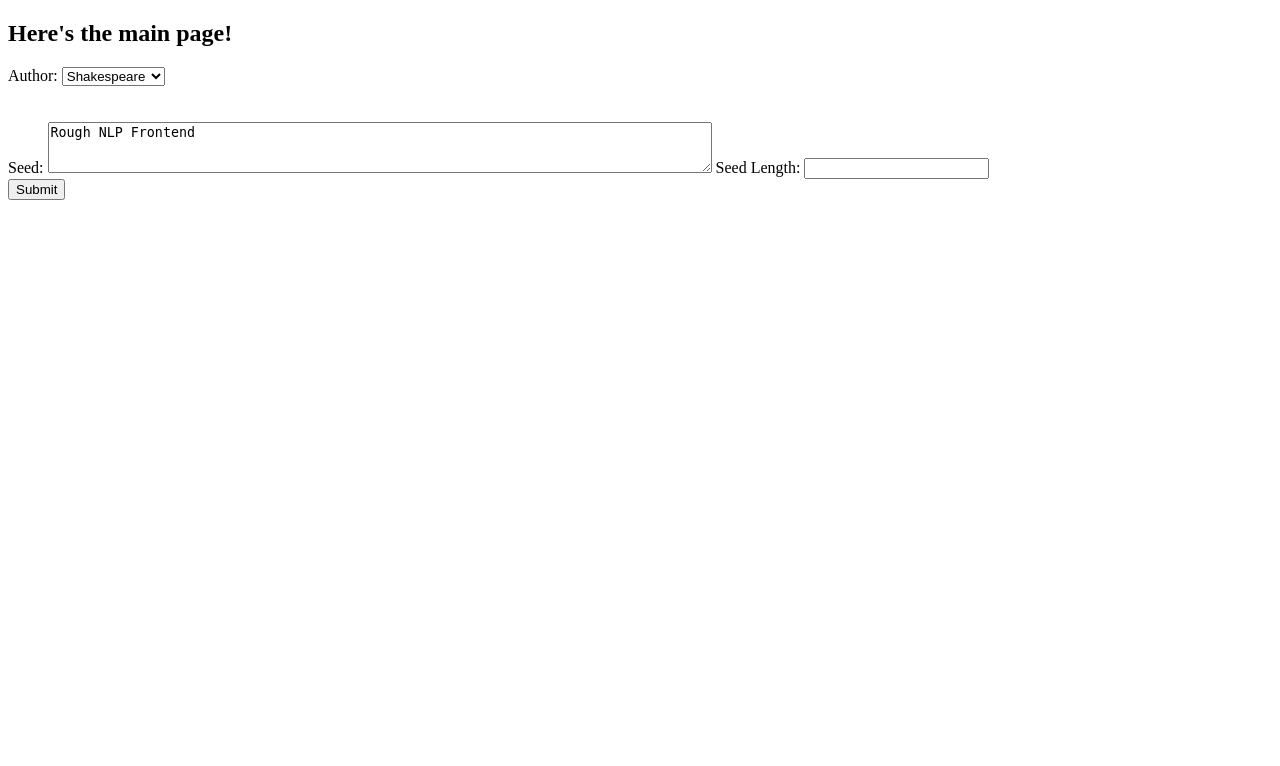
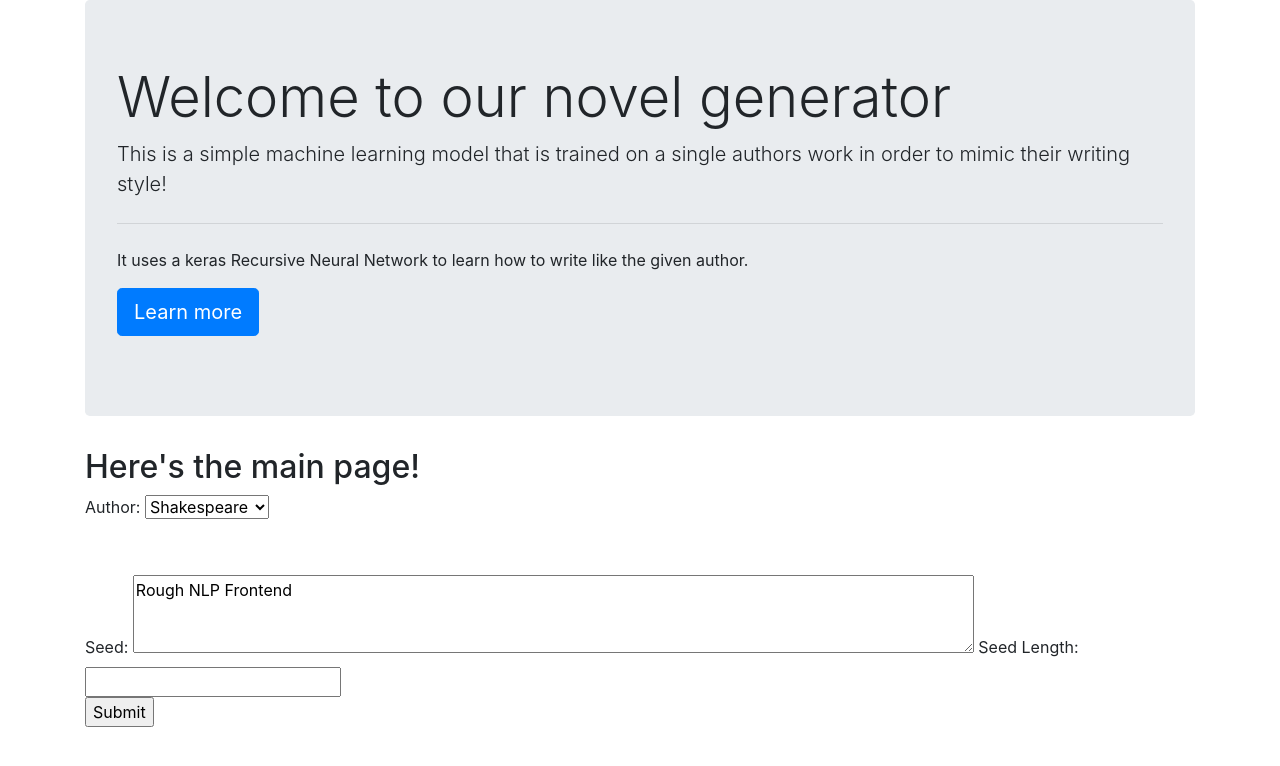
Before and after one commit to KarimTahan/NLP-flask-integration, a Flask app: page / in a window 1280 px wide. Shown: the top 766 px of the page. Run offline with Flask 2, Linux system fonts and the light colour scheme; some libraries are stand-ins or nearby versions.

Commit message:
Add docker support, Add jumbotron to landing page

```diff
--- a/generator.py
+++ b/generator.py
@@ -1,5 +1,4 @@
 import tensorflow as tf
-
 
 def build_model(vocab_size):
     model = tf.keras.Sequential([
--- a/templates/Index.html
+++ b/templates/Index.html
@@ -3,8 +3,20 @@
 <head>
     <meta charset="UTF-8">
     <title>Home</title>
+    <link rel="stylesheet" href="https://maxcdn.bootstrapcdn.com/bootstrap/4.0.0/css/bootstrap.min.css" integrity="sha384-Gn5384xqQ1aoWXA+058RXPxPg6fy4IWvTNh0E263XmFcJlSAwiGgFAW/dAiS6JXm" crossorigin="anonymous">
 </head>
 <body>
+    <div class="container">
+        <div class="jumbotron">
+            <h1 class="display-4">Welcome to our novel generator</h1>
+            <p class="lead">This is a simple machine learning model that is trained on a single authors work in order to mimic their writing style!</p>
+            <hr class="my-4">
+            <p>It uses a keras Recursive Neural Network to learn how to write like the given author.</p>
+            <p class="lead">
+            <a class="btn btn-primary btn-lg" href="#" role="button">Learn more</a>
+            </p>
+        </div>
+
         <h2>Here's the main page!</h2>
         <form action="{{ url_for('get_params') }}" method="post">
             <label for="author">Author:</label>
@@ -23,5 +35,6 @@
             <br>
             <input type="submit">
         </form>
+    </div>
 </body>
 </html>
```
Also changed, not shown: 1 other file. Lines whose indentation alone changed are shown as unchanged.
